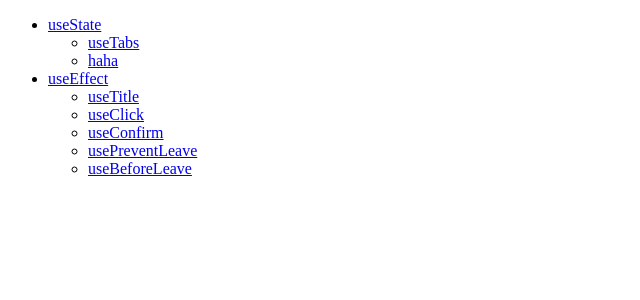
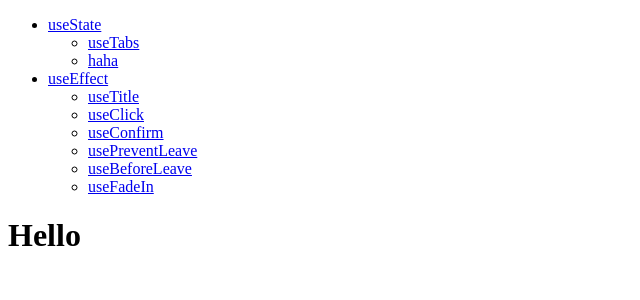
Before and after one commit to ddock4you/practice-react-hook, a React (Create React App) app: page /use_fadein in a window 1280 px wide. Shown: the top 300 px of the page, without its empty margins (0-640 px from the left). Built offline with nearby package versions, Linux system fonts and the light colour scheme.

Commit message:
- useFadeIn 추가

```diff
--- a/src/App.js
+++ b/src/App.js
@@ -9,6 +9,7 @@ import UseClickHook from "./components/UseEffectJs/UseClickHook";
 import UseConfirmHook from "./components/UseEffectJs/UseConfirmHook";
 import UsePreventLeaveHook from "./components/UseEffectJs/UsePreventLeaveHook";
 import UseBeforeLeaveHook from "./components/UseEffectJs/UseBeforeLeaveHook";
+import UseFadeInHook from "./components/UseEffectJs/UseFadeInHook";
 
 const App = () => {
     return (
@@ -31,6 +32,7 @@ const App = () => {
                     exact
                     component={UseBeforeLeaveHook}
                 />
+                <Route path="/use_fadein" exact component={UseFadeInHook} />
             </Switch>
         </Router>
     );
--- a/src/components/Header.js
+++ b/src/components/Header.js
@@ -34,6 +34,9 @@ const Header = () => {
                         <li>
                             <Link to="use_Before_leave">useBeforeLeave</Link>
                         </li>
+                        <li>
+                            <Link to="use_fadein">useFadeIn</Link>
+                        </li>
                     </ul>
                 </li>
             </ul>
--- /dev/null
+++ b/src/components/UseEffectJs/UseFadeInHook.js
@@ -0,0 +1,27 @@
+import React, { useEffect, useRef } from "react";
+
+const useFadeIn = (duration = 1, delay = 1) => {
+    const element = useRef();
+    useEffect(() => {
+        if (element.current) {
+            const { current } = element;
+            current.style.transition = `opacity ${duration}s ease-in-out ${delay}s`;
+            current.style.opacity = 1;
+        }
+    });
+    return { ref: element, style: { opacity: 0 } };
+};
+
+const UseFadeInHook = () => {
+    const fadeInH1 = useFadeIn(1, 2);
+    const fadeInP = useFadeIn(5, 10);
+
+    return (
+        <>
+            <h1 {...fadeInH1}>Hello</h1>
+            <p {...fadeInP}>Lerem Lerem Lerem</p>
+        </>
+    );
+};
+
+export default UseFadeInHook;
```
